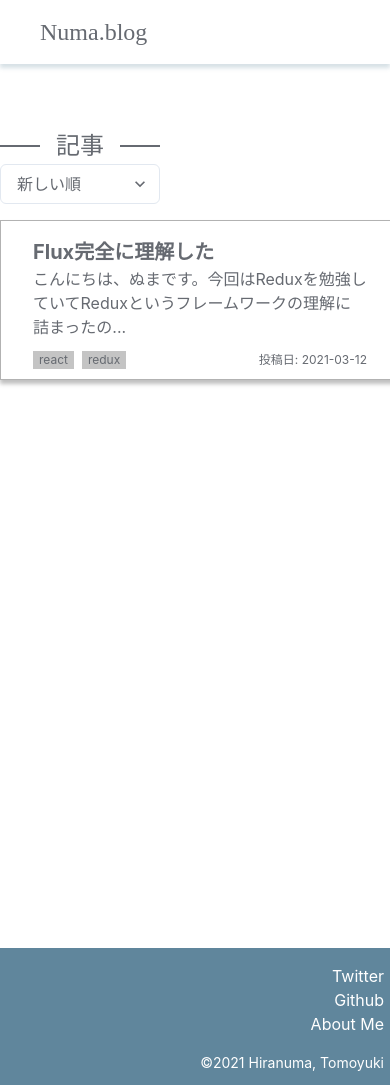
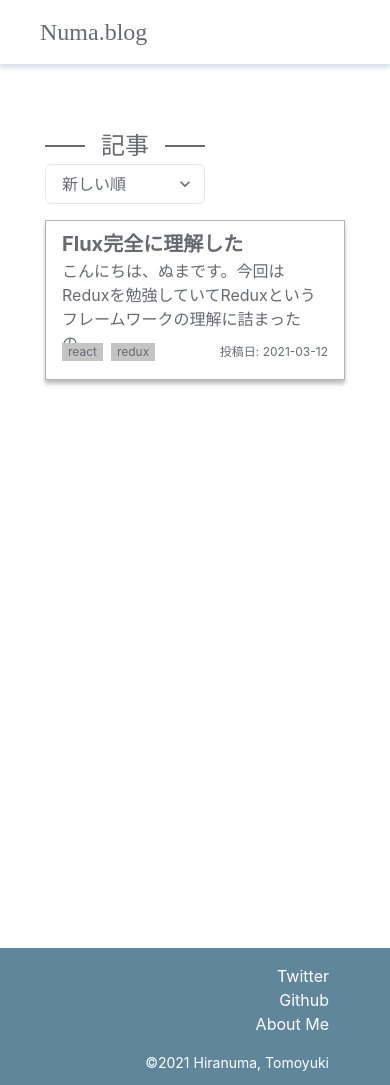
Before and after one commit to tomoyuki-hiranuma/blog-client, a Next.js app: page / in a window 390 px wide. Built offline with nearby package versions, Linux system fonts and the light colour scheme.

Commit message:
fix: responsive card

```diff
--- a/components/ArticleCard.tsx
+++ b/components/ArticleCard.tsx
@@ -20,7 +20,7 @@ export const ArticleCard: VFC<Post> = ({ data, content }) => {
 
   return (
     <>
-      <Box css={card} w={{ base: `400px`, md: `700px`, lg:`900px`}} h={`160px`} pt={{ base: `16px`, md: `24px`}} px={`32px`} pb={`8px`}>
+      <Box css={card} w={{ base: `300px`, md: `700px`, lg:`900px`}} h={`160px`} pt={{ base: `8px`, md: `24px`}} px={{ base: `16px`, md: `32px` }} pb={`8px`}>
         <Text fontSize={{ base: `xl`,md: `3xl`}} fontWeight={`bold`}>{data.title}</Text>
         <CardContent
           content={trimedContent}
--- a/components/Footer.tsx
+++ b/components/Footer.tsx
@@ -25,7 +25,7 @@ export const Footer: VFC<Props> = ({ data }) => {
   return(
     <>
       <footer css={footer}>
-        <Flex w={{ base: `400px`, md: `700px`, lg:`900px`}} m={`auto`} pt={'4'}>
+        <Flex w={{ base: `300px`, md: `700px`, lg:`900px`}} m={`auto`} pt={'4'}>
           <Spacer />
           <VStack spacing={`0`}>
             {data.map((link) => (
--- a/pages/index.tsx
+++ b/pages/index.tsx
@@ -25,7 +25,7 @@ const Home: NextPage<Props> = ({ contents }) => {
 
   return (
     <Layout>
-      <VStack w={{ base: `400px`, md: `700px`, lg:`900px`}} margin={`auto`}>
+      <VStack w={{ base: `300px`, md: `700px`, lg:`900px`}} margin={`auto`}>
         <ArticleTitle />
         <VStack gap={`16px`}>
           {
--- a/pages/posts/[id].tsx
+++ b/pages/posts/[id].tsx
@@ -28,7 +28,7 @@ const Article: NextPage<Post> = ({ content, data }) => {
   return(
     <>
       <Layout>
-        <Container paddingTop={`14`} w={{ base: `400px`, md: `700px`, lg:`900px`}}>
+        <Container paddingTop={`14`} w={{ base: `300px`, md: `700px`, lg:`900px`}}>
           <Text fontSize={{ base: `3xl`, md: `6xl` }}>{data.title}</Text>
           <Flex>
             <Tags
```
